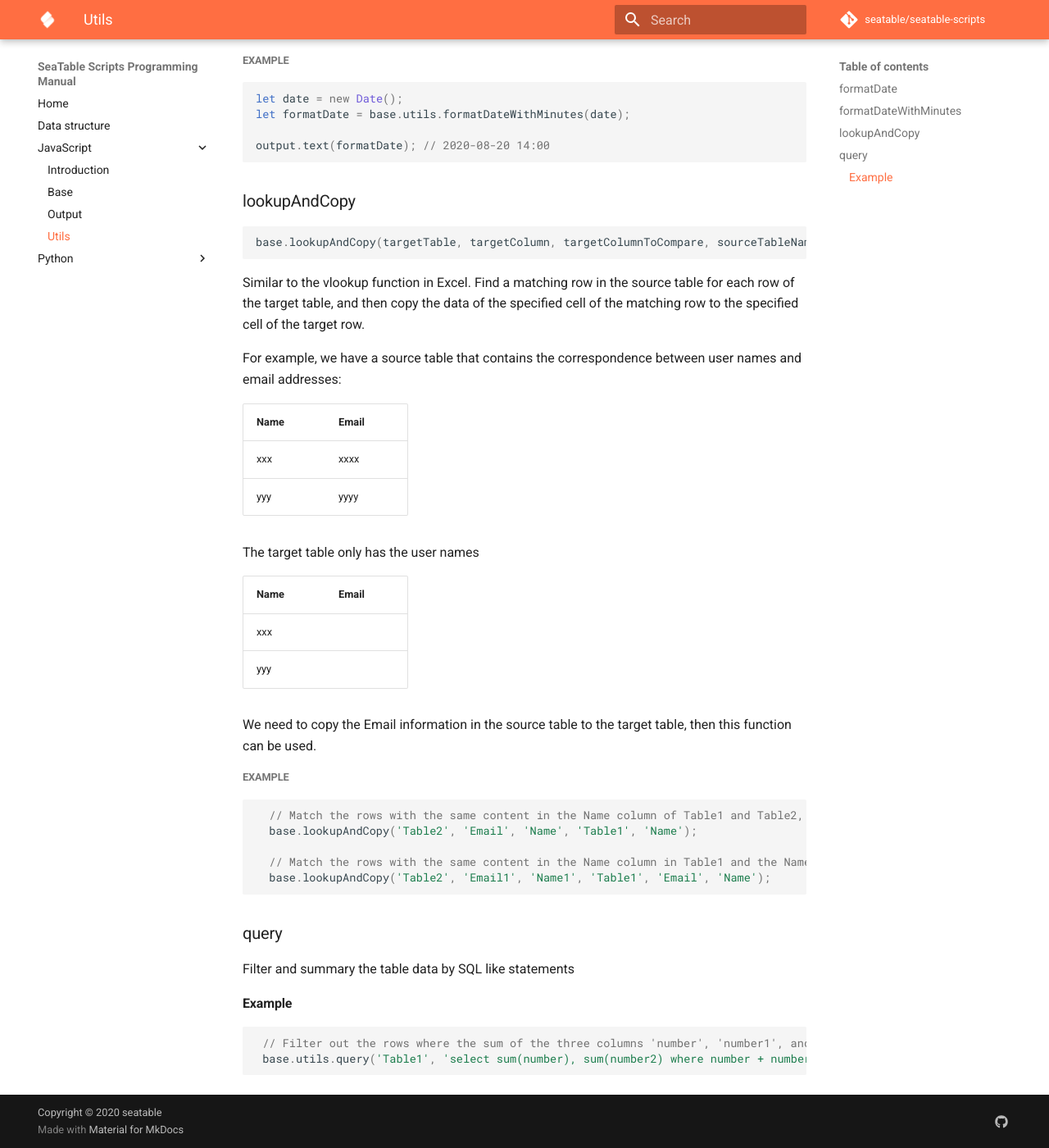
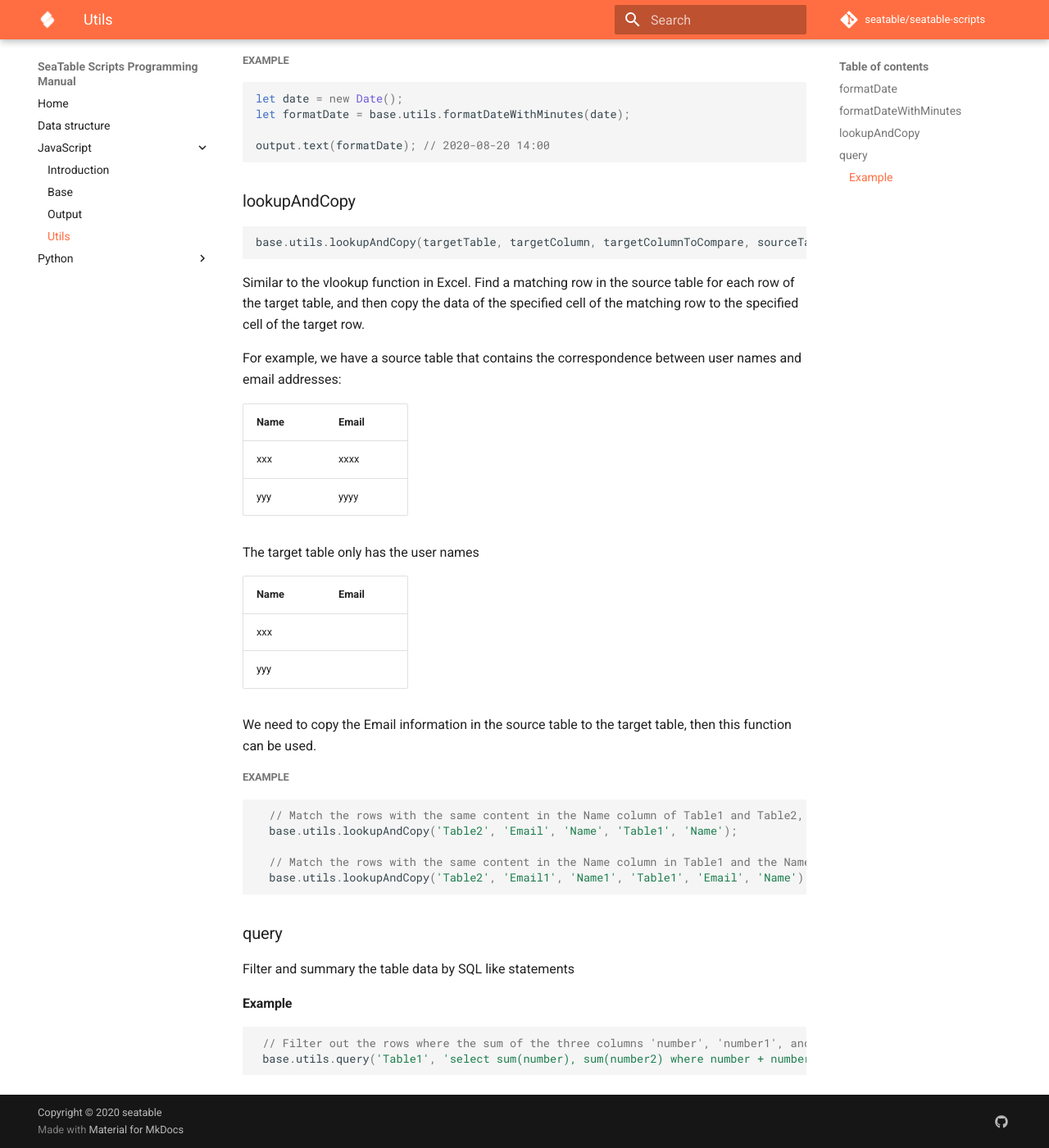
Before and after one commit to seatable/seatable-scripts, an MkDocs documentation site: the page built from manual/javascript/utils.md, in a window 1280 px wide and 1400 px high, scrolled down 514 px. Shown: the whole window at 82% size. Built offline with MkDocs 1.6.1 and Material for MkDocs 9.7.7, drawn with Linux system fonts in a browser that asks for light colours; comment, search, counter and statistics services are not loaded.

Commit message:
fix document

````diff
--- a/manual/javascript/utils.md
+++ b/manual/javascript/utils.md
@@ -31,7 +31,7 @@ output.text(formatDate); // 2020-08-20 14:00
 ### lookupAndCopy
 
 ```javascript
-base.lookupAndCopy(targetTable, targetColumn, targetColumnToCompare, sourceTableName, sourceColumnName, sourceColumnToCompare = null);
+base.utils.lookupAndCopy(targetTable, targetColumn, targetColumnToCompare, sourceTableName, sourceColumnName, sourceColumnToCompare = null);
 ```
 
 Similar to the vlookup function in Excel. Find a matching row in the source table for each row of the target table, and then copy the data of the specified cell of the matching row to the specified cell of the target row.
@@ -57,10 +57,10 @@ We need to copy the Email information in the source table to the target table, t
 ```javascript
 
   // Match the rows with the same content in the Name column of Table1 and Table2, copy the contents of the Email column of the row in Table1 to the Email column of the corresponding row in Table2
-  base.lookupAndCopy('Table2', 'Email', 'Name', 'Table1', 'Name');
+  base.utils.lookupAndCopy('Table2', 'Email', 'Name', 'Table1', 'Name');
 
   // Match the rows with the same content in the Name column in Table1 and the Name1 column in Table2, and copy the contents of the Email column of the row in Table1 to the Email1 column of the corresponding row in Table2
-  base.lookupAndCopy('Table2', 'Email1', 'Name1', 'Table1', 'Email', 'Name');
+  base.utils.lookupAndCopy('Table2', 'Email1', 'Name1', 'Table1', 'Email', 'Name');
 ```
 
 ### query
````
